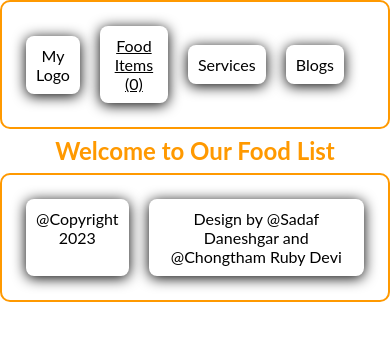
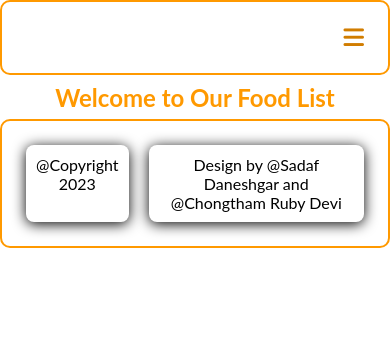
Before and after one commit to rubydevi/meal-capstone, a website built with webpack: page src/index.html in a window 390 px wide. Built offline with nearby package versions, Linux system fonts and the light colour scheme; no server answers.

Commit message:
style nav bar for mobile

```diff
--- a/src/index.html
+++ b/src/index.html
@@ -14,14 +14,19 @@
   <header class="header">
     <nav>
       <ul>
-        <li class="bio-part"><a href="#">My Logo</a></li>
-        <li class="bio-part">
+        <li class="bio-part desktop-show"><a href="#">My Logo</a></li>
+        <li class="bio-part desktop-show">
           <a href="#" id="category">
             Food Items <span id="items-counter">(0)</span>
           </a>
         </li>
-        <li class="bio-part"><a href="#">Services</a></li>
-        <li class="bio-part"><a href="#">Blogs</a></li>
+        <li class="bio-part desktop-show"><a href="#">Services</a></li>
+        <li class="bio-part desktop-show"><a href="#">Blogs</a></li>
+        <li class="desktop-hide">
+          <button type="button" class="button-menu">
+            <i class="fa-sharp fa-solid fa-bars hamburger"></i>
+          </button>
+        </li>
       </ul>
     </nav>
   </header>
```
